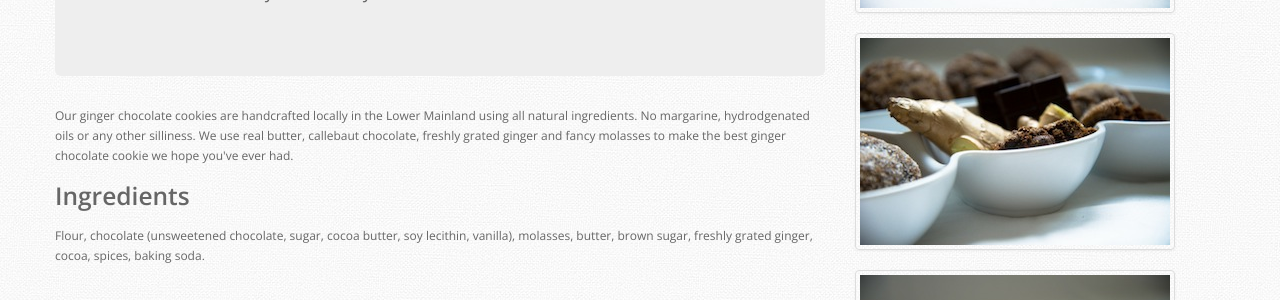
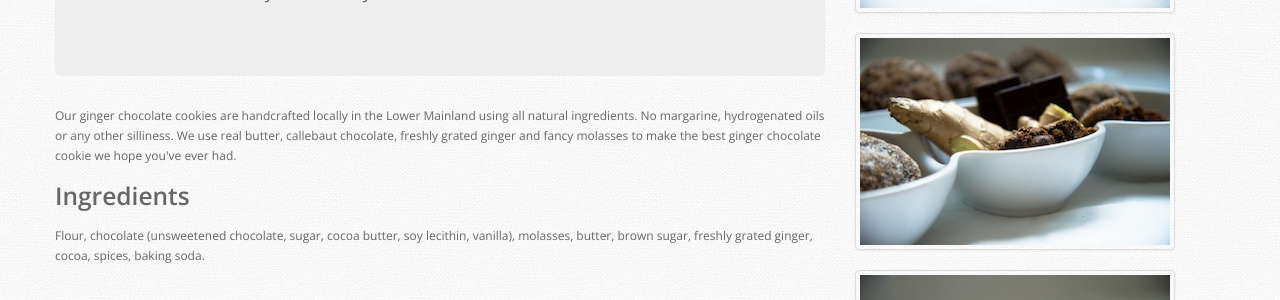
Before and after one commit to kitchening/kitchening.github.io, a Jekyll site: the page built from ginger-chocolate-cookies.html, in a window 1280 px wide. Shown: the part 515-815 px from the top of the page. Built offline with Jekyll 4.4.1, drawn with Linux system fonts in a browser that asks for light colours.

Commit message:
Fix spelling mistakes

```diff
--- a/ginger-chocolate-cookies.html
+++ b/ginger-chocolate-cookies.html
@@ -18,7 +18,7 @@ meta_description: "Information about Kitchening &amp; Co. Ginger Chocolate Cooki
       </div>
 
       <p>Our ginger chocolate cookies are handcrafted locally in the Lower Mainland using all natural
-      ingredients. No margarine, hydrodgenated oils or any other silliness. We use real
+      ingredients. No margarine, hydrogenated oils or any other silliness. We use real
       butter, callebaut chocolate, freshly grated ginger and fancy molasses to make the best
       ginger chocolate cookie we hope you've ever had.</p>
 
--- a/oatmeal-raisin-cookies.html
+++ b/oatmeal-raisin-cookies.html
@@ -17,7 +17,7 @@ meta_description: "Information about Kitchening &amp; Co. Oatmeal Raisin Cookies
 
 
       <p>Our oatmeal raisin cookies are handcrafted locally in the Lower Mainland using all natural
-      ingredients. No margarine, hydrodgenated oils or any other silliness. We use real
+      ingredients. No margarine, hydrogenated oils or any other silliness. We use real
       butter, chewy sultana raisins and delicious rolled oats to make what we hope is the best oatmeal raisin
       cookie you've ever had.</p>
 
--- a/peanut-butter-cookies.html
+++ b/peanut-butter-cookies.html
@@ -18,7 +18,7 @@ meta_description: "Information about Kitchening &amp; Co. Peanut Butter Cookies"
       </div>
 
       <p>Our peanut butter cookies are handcrafted locally in the Lower Mainland using all natural
-      ingredients. Our peanut butter contains... peanuts. No margarine, hydrodgenated oils or any
+      ingredients. Our peanut butter contains... peanuts. No margarine, hydrogenated oils or any
       other silliness. Just chewy, peanut-y goodness.</p>
 
       <h3>Ingredients</h3>
```
